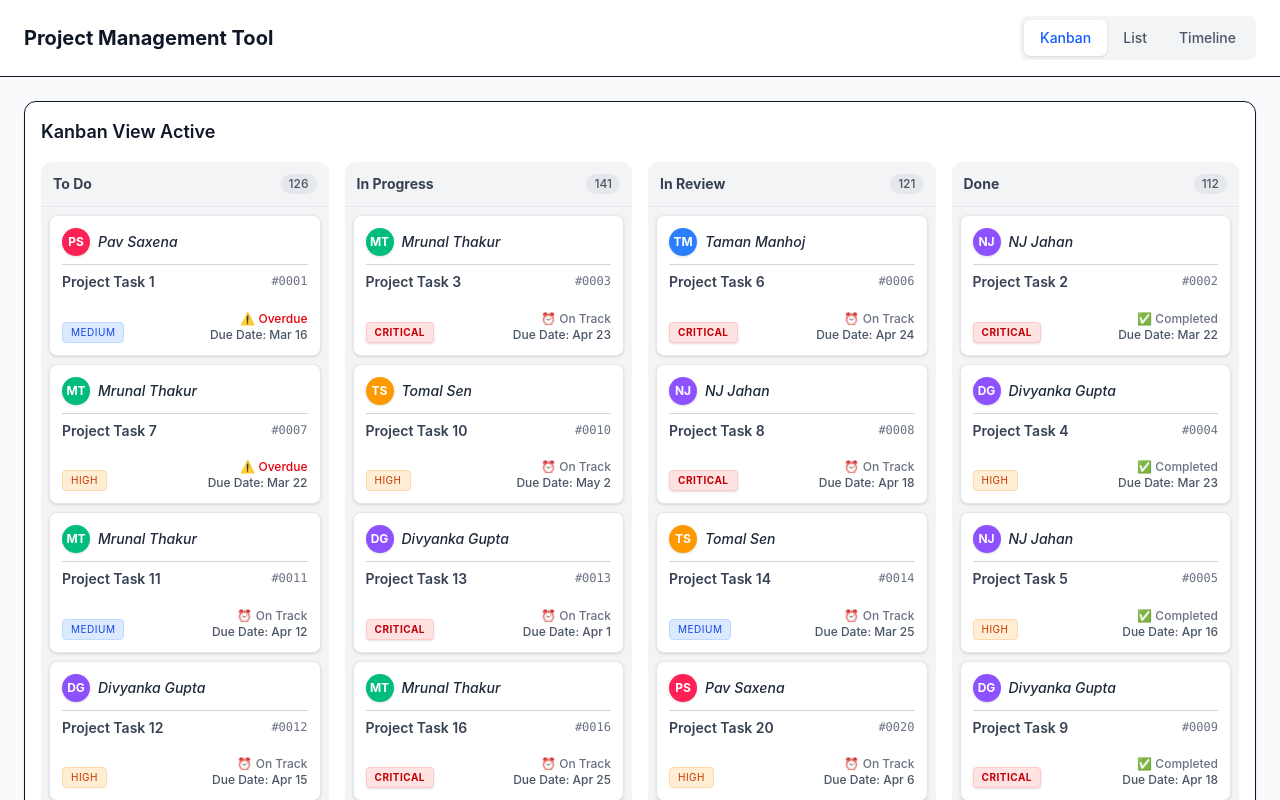
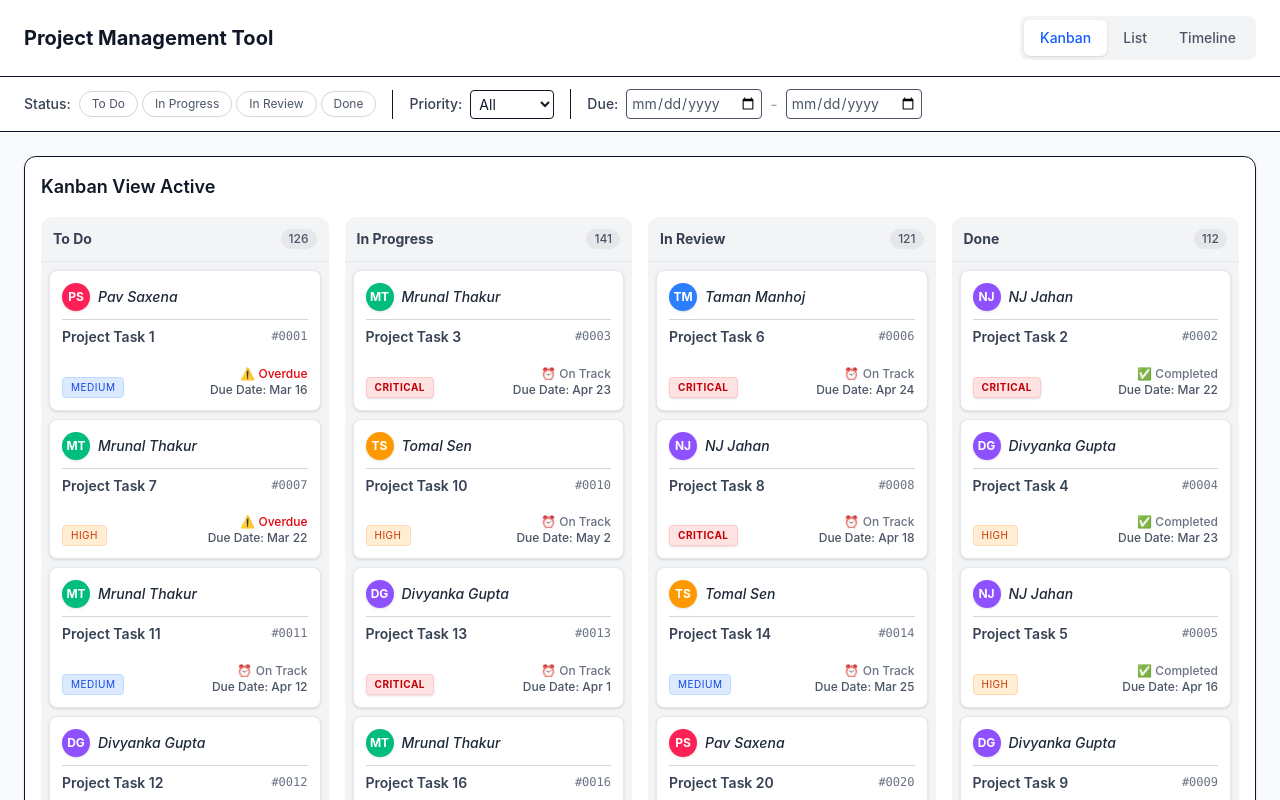
Before and after one commit to nusrat-xahan05/Project-Tracker-Frontend, a React (Vite) app: page / in a window 1280 px wide. Shown: the top 800 px of the page. Built offline with nearby package versions, Linux system fonts and the light colour scheme.

Commit message:
Implemented Filtering Options for the task

```diff
--- a/src/App.tsx
+++ b/src/App.tsx
@@ -1,13 +1,15 @@
-import { useEffect, useState } from 'react';
+import { useEffect, useMemo, useState } from 'react';
 import { useTaskStore } from './store/useTaskDataStore';
 import type { TViewMode } from './types';
 import KanbanBoard from './components/views/KanbanBoard';
 import ListView from './components/views/ListView';
+import { useUrlFilters } from './hooks/useUrlFilters';
+import FilterBar from './components/layout/FilterBar';
 // import TimelineView from './components/views/TimelineView';
-
 
 function App() {
   const { tasks, initializeTasks } = useTaskStore();
+  const { filters, updateFilters, clearAllFilters, hasActiveFilters } = useUrlFilters();
   const [activeView, setActiveView] = useState<TViewMode>('Kanban');
 
   // Initialize the 500 tasks on first load
@@ -15,10 +17,22 @@ function App() {
     initializeTasks();
   }, [initializeTasks]);
 
+  // Filter the tasks based on URL state
+  const filteredTasks = useMemo(() => {
+    return tasks.filter((task) => {
+      const matchStatus = filters.status.length === 0 || filters.status.includes(task.status);
+      const matchPriority = filters.priority.length === 0 || filters.priority.includes(task.priority);
+      const matchAssignee = filters.assignee.length === 0 || filters.assignee.includes(task.assignee);
+
+      const matchDateFrom = !filters.dateFrom || new Date(task.dueDate) >= new Date(filters.dateFrom);
+      const matchDateTo = !filters.dateTo || new Date(task.dueDate) <= new Date(filters.dateTo);
+
+      return matchStatus && matchPriority && matchAssignee && matchDateFrom && matchDateTo;
+    });
+  }, [tasks, filters]);
 
   // Basic Loading State
   if (tasks.length === 0) return <div className="p-10 text-center">Loading board...</div>;
-
 
   return (
     <div className="min-h-screen bg-gray-50 text-gray-900 font-sans flex flex-col">
@@ -27,7 +41,6 @@ function App() {
         <div>
           <h1 className="text-xl font-bold">Project Management Tool</h1>
         </div>
-
 
         {/* View Switcher */}
         <div className="flex bg-gray-100 p-1 rounded-lg">
@@ -44,13 +57,21 @@ function App() {
         </div>
       </header>
 
+      {/* Filter Bar Component */}
+      <FilterBar
+        filters={filters}
+        updateFilters={updateFilters}
+        clearAllFilters={clearAllFilters}
+        hasActiveFilters={hasActiveFilters}
+      />
+
       {/* Main Content Area */}
       <main className="flex-1 overflow-hidden p-6 flex flex-col">
         <div className="bg-white border rounded-xl flex-1 p-4 shadow-sm overflow-hidden flex flex-col">
           <h2 className="text-lg font-semibold mb-4">{activeView} View Active</h2>
-          {activeView === 'Kanban' && <KanbanBoard tasks={tasks} />}
-          {activeView === 'List' && <ListView tasks={tasks} />}
-          {/* {activeView === 'Timeline' && <TimelineView tasks={tasks} />} */}
+          {activeView === 'Kanban' && <KanbanBoard tasks={filteredTasks} />}
+          {activeView === 'List' && <ListView tasks={filteredTasks} />}
+          {/* {activeView === 'Timeline' && <TimelineView tasks={filteredTasks} />} */}
         </div>
       </main>
     </div>
--- /dev/null
+++ b/src/components/layout/FilterBar.tsx
@@ -0,0 +1,78 @@
+import { PRIORITIES, STATUSES } from '../../types';
+import type { IFilterBarProps } from '../../types/filterState';
+
+
+export default function FilterBar({ filters, updateFilters, clearAllFilters, hasActiveFilters }: IFilterBarProps) {
+    const toggleArrayFilter = (key: 'status' | 'priority' | 'assignee', value: string) => {
+        const currentList = filters[key];
+        const newList = currentList.includes(value)
+            ? currentList.filter((item) => item !== value)
+            : [...currentList, value];
+
+        updateFilters({ [key]: newList });
+    };
+
+    return (
+        <div className="bg-white border-b px-6 py-3 flex flex-wrap gap-4 items-center z-10">
+
+            {/* Status Filter */}
+            <div className="flex items-center gap-2">
+                <span className="text-sm font-medium text-gray-700">Status:</span>
+                <div className="flex gap-1">
+                    {STATUSES.map(status => (
+                        <button
+                            key={status}
+                            onClick={() => toggleArrayFilter('status', status)}
+                            className={`px-3 py-1 text-xs rounded-full border ${filters.status.includes(status)
+                                ? 'bg-blue-100 border-blue-300 text-blue-800'
+                                : 'bg-white border-gray-300 text-gray-600 hover:bg-gray-50'
+                                }`}
+                        >
+                            {status}
+                        </button>
+                    ))}
+                </div>
+            </div>
+
+            {/* Priority Filter */}
+            <div className="flex items-center gap-2 border-l pl-4">
+                <span className="text-sm font-medium text-gray-700">Priority:</span>
+                <select
+                    className="text-sm border rounded p-1"
+                    onChange={(e) => updateFilters({ priority: [e.target.value] })}
+                    value={filters.priority[0] || ''}>
+                    <option value="">All</option>
+                    {PRIORITIES.map(p => <option key={p} value={p}>{p}</option>)}
+                </select>
+            </div>
+
+            {/* Date Range Filters */}
+            <div className="flex items-center gap-2 border-l pl-4">
+                <span className="text-sm font-medium text-gray-700">Due:</span>
+                <input
+                    type="date"
+                    value={filters.dateFrom}
+                    onChange={(e) => updateFilters({ dateFrom: e.target.value })}
+                    className="text-sm border rounded p-1 text-gray-600"
+                />
+                <span className="text-gray-400">-</span>
+                <input
+                    type="date"
+                    value={filters.dateTo}
+                    onChange={(e) => updateFilters({ dateTo: e.target.value })}
+                    className="text-sm border rounded p-1 text-gray-600"
+                />
+            </div>
+
+            {/* Clear Button */}
+            {hasActiveFilters && (
+                <button
+                    onClick={clearAllFilters}
+                    className="ml-auto text-sm text-red-600 hover:text-red-800 font-medium underline"
+                >
+                    Clear all filters
+                </button>
+            )}
+        </div>
+    );
+}
--- /dev/null
+++ b/src/hooks/useUrlFilters.ts
@@ -0,0 +1,52 @@
+import { useState, useEffect, useCallback } from 'react';
+import type { IFilterState } from '../types/filterState';
+import { getFiltersFromURL } from '../utils/getFiltersFromURL';
+
+
+export const useUrlFilters = () => {
+    const [filters, setFilters] = useState<IFilterState>(getFiltersFromURL());
+
+    // Update filters to the URL
+    const updateFilters = useCallback((newFilters: Partial<IFilterState>) => {
+        const updated = { ...filters, ...newFilters };
+        const params = new URLSearchParams();
+
+        if (updated.status.length) params.set('status', updated.status.join(','));
+        if (updated.priority.length) params.set('priority', updated.priority.join(','));
+        if (updated.assignee.length) params.set('assignee', updated.assignee.join(','));
+        if (updated.dateFrom) params.set('dateFrom', updated.dateFrom);
+        if (updated.dateTo) params.set('dateTo', updated.dateTo);
+
+        const newUrl = `${window.location.pathname}?${params.toString()}`;
+
+        // PushState for Navigating back
+        window.history.pushState({}, '', newUrl);
+        setFilters(updated);
+    }, [filters]);
+
+
+    // Restore Navigating back filter history
+    useEffect(() => {
+        const handlePopState = () => {
+            setFilters(getFiltersFromURL());
+        };
+        window.addEventListener('popstate', handlePopState);
+        return () => window.removeEventListener('popstate', handlePopState);
+    }, []);
+
+
+    // For clearning all filters values
+    const clearAllFilters = useCallback(() => {
+        window.history.pushState({}, '', window.location.pathname);
+        setFilters({ status: [], priority: [], assignee: [], dateFrom: '', dateTo: '' });
+    }, []);
+
+    const hasActiveFilters =
+        filters.status.length > 0 ||
+        filters.priority.length > 0 ||
+        filters.assignee.length > 0 ||
+        !!filters.dateFrom ||
+        !!filters.dateTo;
+
+    return { filters, updateFilters, clearAllFilters, hasActiveFilters };
+};
--- /dev/null
+++ b/src/types/filterState.ts
@@ -0,0 +1,16 @@
+// Filter Options
+export interface IFilterState {
+    status: string[];
+    priority: string[];
+    assignee: string[];
+    dateFrom: string;
+    dateTo: string;
+}
+
+// FilterBar Props
+export interface IFilterBarProps {
+    filters: IFilterState;
+    updateFilters: (newFilters: Partial<IFilterState>) => void;
+    clearAllFilters: () => void;
+    hasActiveFilters: boolean;
+}
--- /dev/null
+++ b/src/utils/getFiltersFromURL.ts
@@ -0,0 +1,12 @@
+import type { IFilterState } from "../types/filterState";
+
+export const getFiltersFromURL = (): IFilterState => {
+    const params = new URLSearchParams(window.location.search);
+    return {
+        status: params.get('status')?.split(',').filter(Boolean) || [],
+        priority: params.get('priority')?.split(',').filter(Boolean) || [],
+        assignee: params.get('assignee')?.split(',').filter(Boolean) || [],
+        dateFrom: params.get('dateFrom') || '',
+        dateTo: params.get('dateTo') || '',
+    };
+};
```
